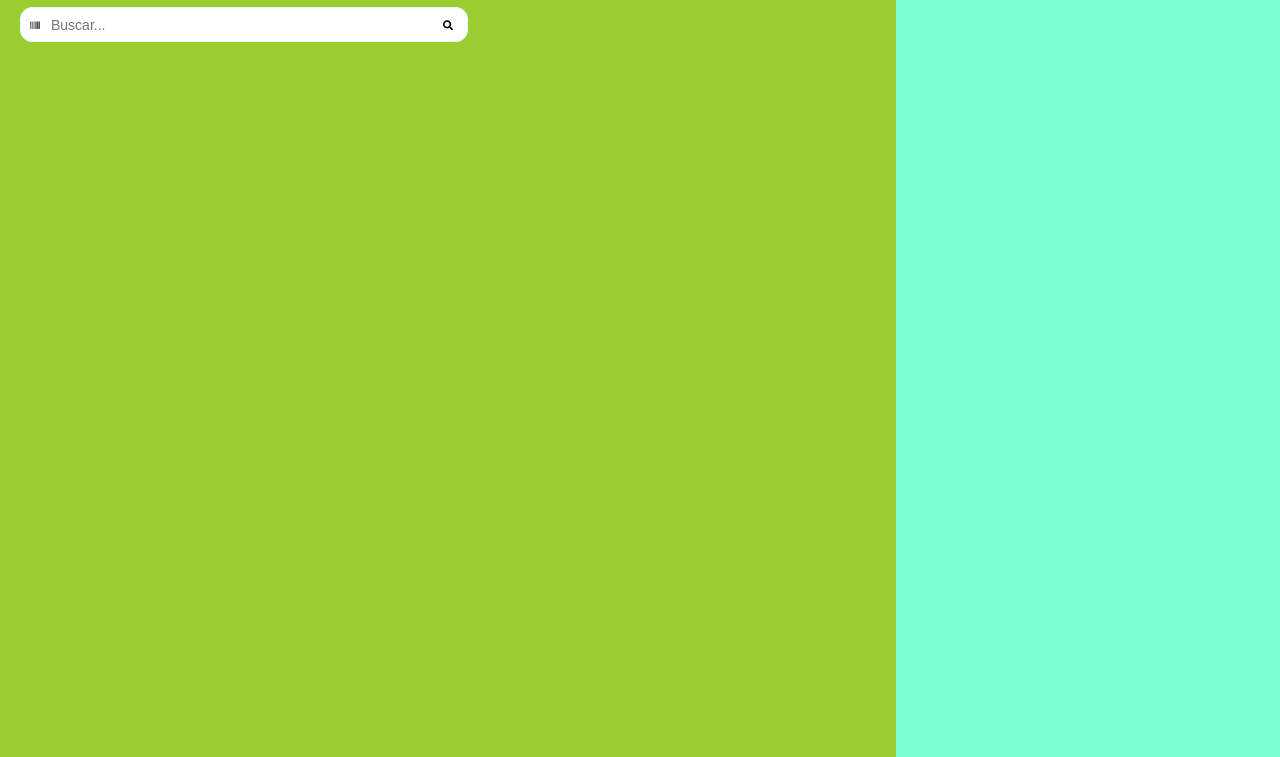
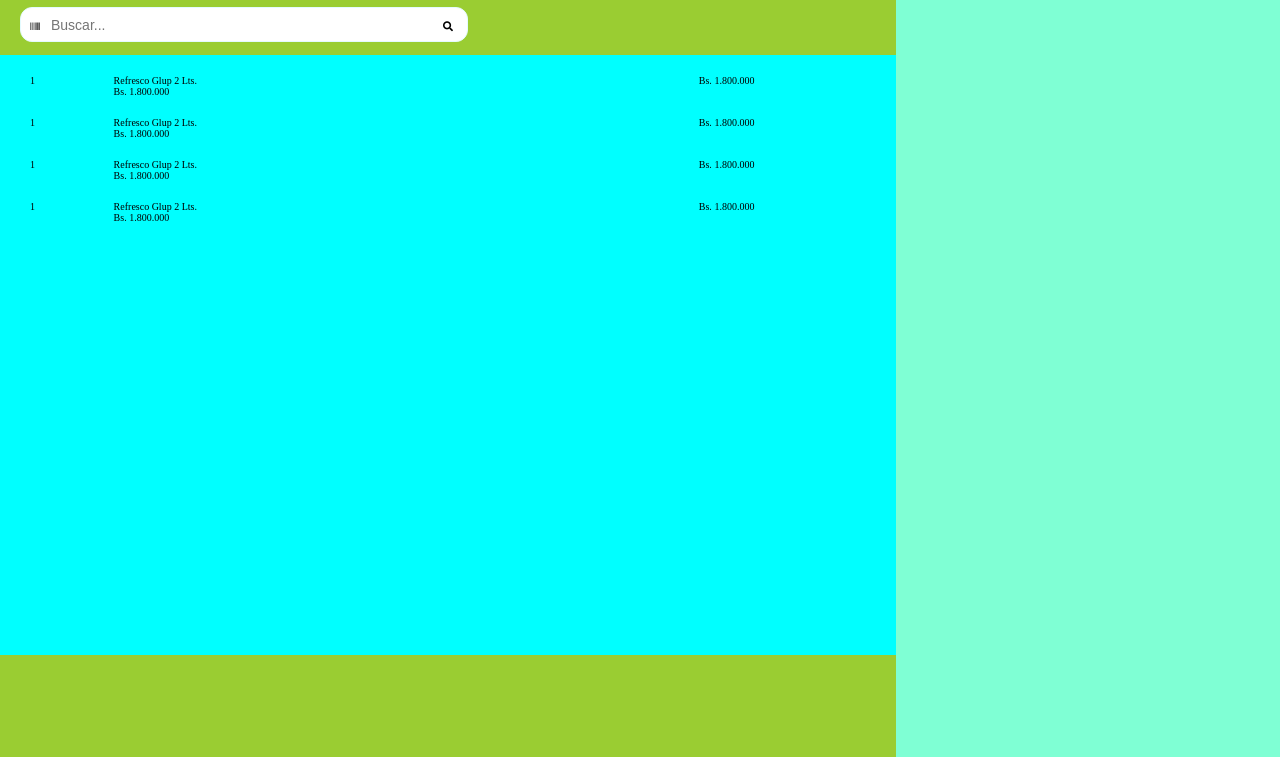
Before and after one commit to jsalen/inventario-y-ventas, a plain HTML site: page index.html in a window 1280 px wide. Shown: the part 43-800 px from the top of the page. Drawn offline with Linux system fonts and the light colour scheme.

Commit message:
Added purchase-list and its children - Not stylized yet

```diff
--- a/index.html
+++ b/index.html
@@ -28,6 +28,59 @@
                     <i class="fas fa-search"></i>
                 </div>
             </div>
+            <div class="purchase-list">
+                <article class="purchase-list__item">
+                    <div class="item__amount">
+                        <span class="amount">1</span>
+                    </div>
+                    <div class="item__description">
+                        <p class="description">Refresco Glup 2 Lts.</p>
+                        <p class="item-price__description"><span class="currency">Bs. </span>1.800.000</p>
+                    </div>
+                    <div class="item__total-price">
+                        <p class="item-price__total"><span class="currency">Bs. </span>1.800.000</p>
+                    </div>
+                </article>
+                <article class="purchase-list__item">
+                    <div class="item__amount">
+                        <span class="amount">1</span>
+                    </div>
+                    <div class="item__description">
+                        <p class="description">Refresco Glup 2 Lts.</p>
+                        <p class="item-price__description"><span class="currency">Bs. </span>1.800.000</p>
+                    </div>
+                    <div class="item__total-price">
+                        <p class="item-price__total"><span class="currency">Bs. </span>1.800.000</p>
+                    </div>
+                </article>
+                <article class="purchase-list__item">
+                    <div class="item__amount">
+                        <span class="amount">1</span>
+                    </div>
+                    <div class="item__description">
+                        <p class="description">Refresco Glup 2 Lts.</p>
+                        <p class="item-price__description"><span class="currency">Bs. </span>1.800.000</p>
+                    </div>
+                    <div class="item__total-price">
+                        <p class="item-price__total"><span class="currency">Bs. </span>1.800.000</p>
+                    </div>
+                </article>
+                <article class="purchase-list__item">
+                    <div class="item__amount">
+                        <span class="amount">1</span>
+                    </div>
+                    <div class="item__description">
+                        <p class="description">Refresco Glup 2 Lts.</p>
+                        <p class="item-price__description"><span class="currency">Bs. </span>1.800.000</p>
+                    </div>
+                    <div class="item__total-price">
+                        <p class="item-price__total"><span class="currency">Bs. </span>1.800.000</p>
+                    </div>
+                </article>
+            </div>
+            <div class="total-container">
+
+            </div>
         </div>
         <div class="main__right">
 
--- a/src/style.css
+++ b/src/style.css
@@ -17,13 +17,14 @@ html {
 }
 
 header {
+	width: 100vw;
 	height: 5vh;
-	width: 100vw;
-	background-color: violet;
-	font-size: var(--secondary-text);
 	position: relative;
+	padding: 1rem 3rem 0;
 	display: flex;
 	justify-content: space-between;
+	font-size: var(--secondary-text);
+	background-color: violet;
 }
 
 main {
@@ -45,7 +46,7 @@ main {
 
 .search-bar {
 	width: 50%;
-	height: 45px;
+	height: 6vh;
 	margin-top: 10px;
 	margin-left: 20px;
 	position: relative;
@@ -76,3 +77,30 @@ main {
 	top: calc(50% - 10px);
 	right: 15px;
 }
+
+.purchase-list {
+	width: 100%;
+	height: 75vh;
+	display: flex;
+	flex-direction: column;
+	background-color: aqua;
+}
+
+.purchase-list__item {
+	width: 100%;
+	display: flex;
+	justify-content: space-between;
+	padding: 2rem 3rem 0;
+}
+
+.item__amount {
+	width: 10%;
+}
+
+.item__description {
+	width: 70%;
+}
+
+.item__total-price {
+	width: 20%;
+}
```
